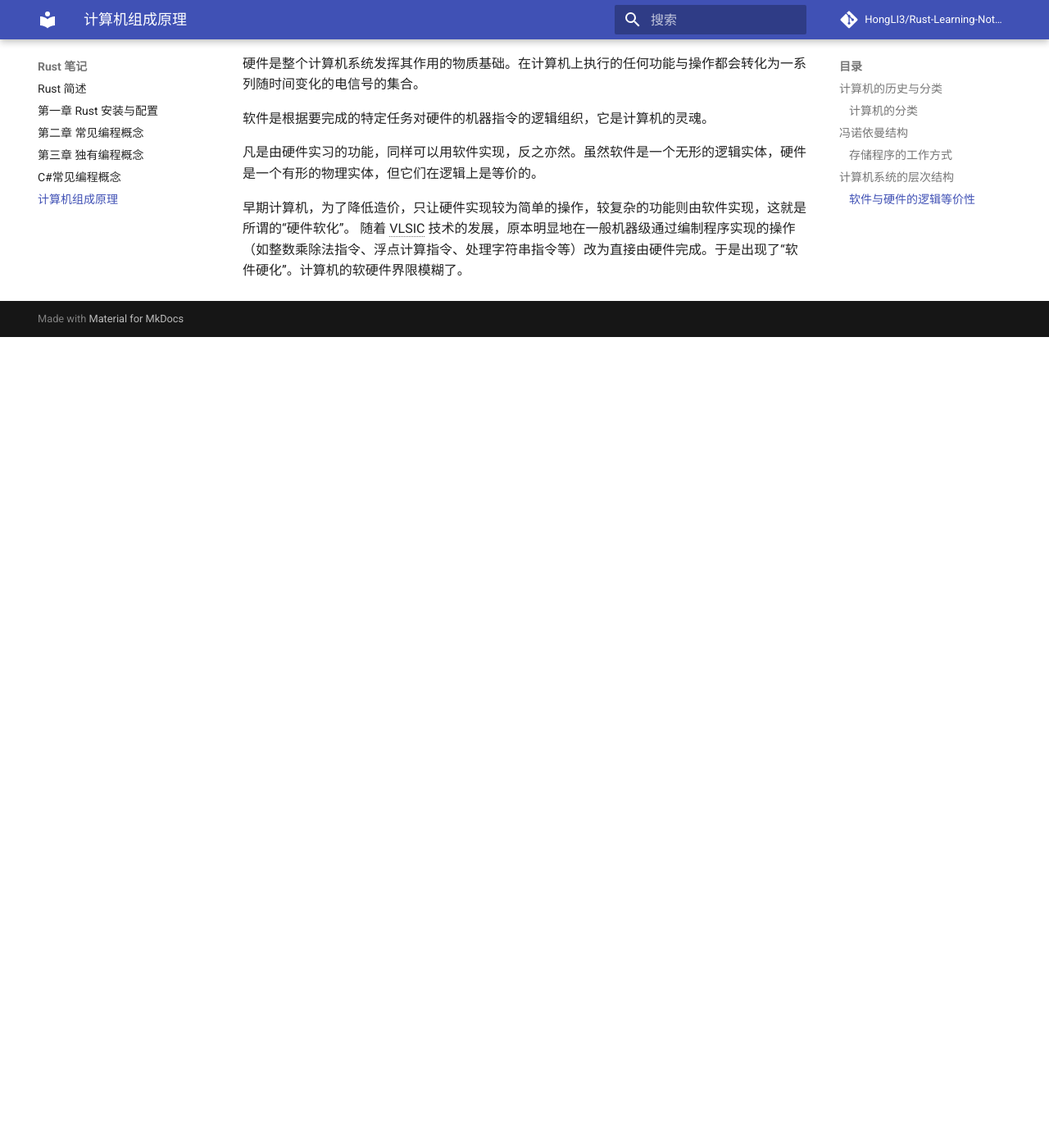
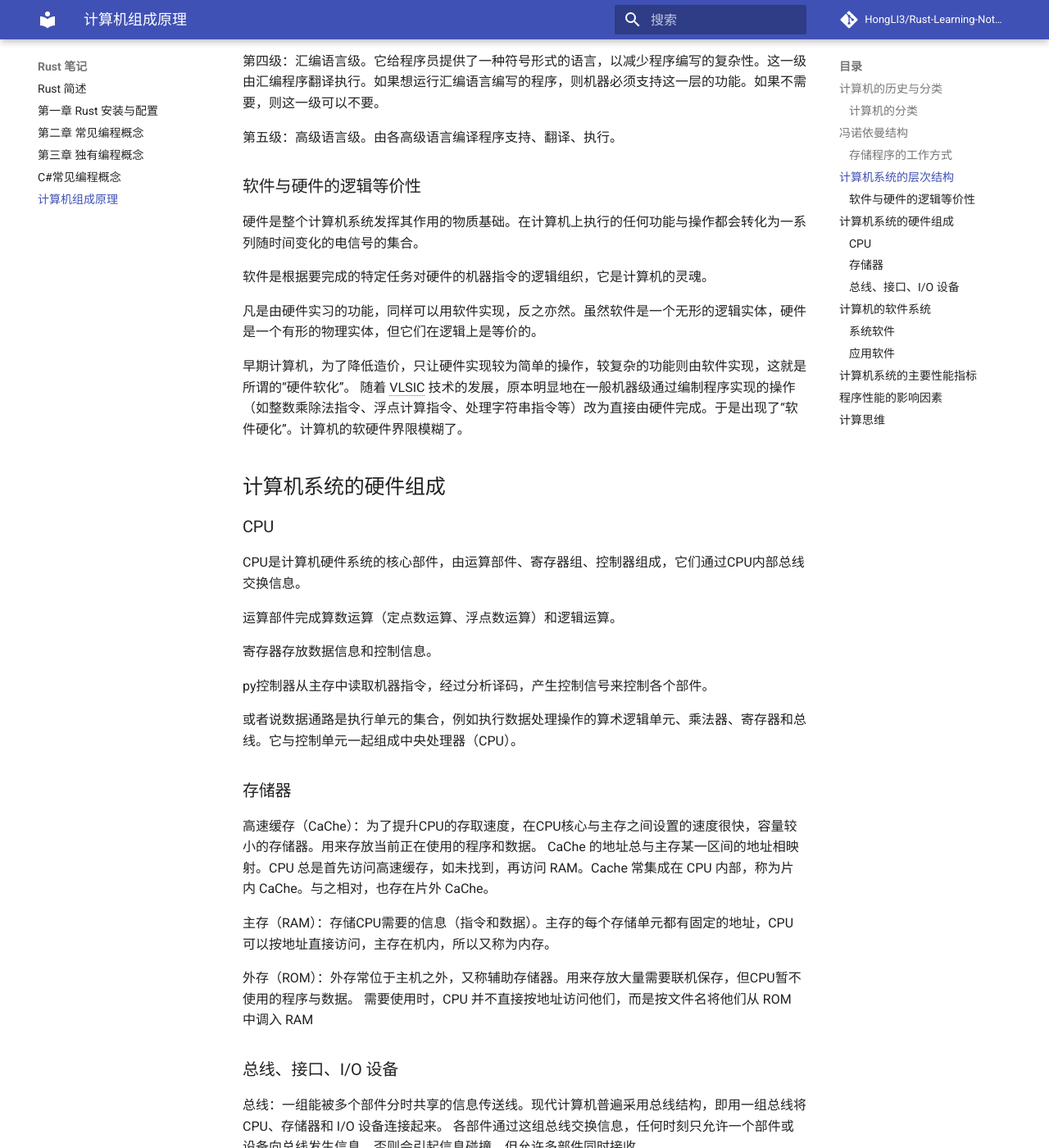
Before and after one commit to HongLI3/Rust-, an MkDocs documentation site: the page built from docs/计算机组成原理.md, in a window 1280 px wide and 1400 px high, scrolled down 2233 px. Shown: the whole window at 82% size. Built offline with MkDocs 1.6.1 and Material for MkDocs 9.7.7, drawn with Linux system fonts in a browser that asks for light colours; comment, search, counter and statistics services are not loaded; before the commit the page ends 2644 px from its top, so only the background shows below that; some of the changed text lies outside the part shown.

Commit message:
OnAction

```diff
--- a/docs/计算机组成原理.md
+++ b/docs/计算机组成原理.md
@@ -25,6 +25,12 @@
     - 小型机：具有区别 PC 及其服务器的特有体系结构，还有各制造厂自己的专利技术，有的还采用小型机专用处理器。高可靠性、高可用性、高服务性，年宕机时间只有几小时。
     - 工作站（workstation）
     - 微型机：即个人计算机
+- 目前流行的分类
+  - 个人计算机
+  - 个人移动设备
+  - 服务器（包括超级计算机）
+  - 云计算
+  - 嵌入式计算机
 
 ## 冯诺依曼结构
 
@@ -67,3 +73,87 @@
 
 早期计算机，为了降低造价，只让硬件实现较为简单的操作，较复杂的功能则由软件实现，这就是所谓的“硬件软化”。
 随着 VLSIC 技术的发展，原本明显地在一般机器级通过编制程序实现的操作（如整数乘除法指令、浮点计算指令、处理字符串指令等）改为直接由硬件完成。于是出现了“软件硬化”。计算机的软硬件界限模糊了。
+
+## 计算机系统的硬件组成
+
+### CPU
+
+CPU是计算机硬件系统的核心部件，由运算部件、寄存器组、控制器组成，它们通过CPU内部总线交换信息。
+
+运算部件完成算数运算（定点数运算、浮点数运算）和逻辑运算。
+
+寄存器存放数据信息和控制信息。
+
+py控制器从主存中读取机器指令，经过分析译码，产生控制信号来控制各个部件。
+
+或者说数据通路是执行单元的集合，例如执行数据处理操作的算术逻辑单元、乘法器、寄存器和总线。它与控制单元一起组成中央处理器（CPU）。
+
+### 存储器
+
+高速缓存（CaChe）：为了提升CPU的存取速度，在CPU核心与主存之间设置的速度很快，容量较小的存储器。用来存放当前正在使用的程序和数据。
+CaChe 的地址总与主存某一区间的地址相映射。CPU 总是首先访问高速缓存，如未找到，再访问 RAM。Cache 常集成在 CPU 内部，称为片内 CaChe。与之相对，也存在片外 CaChe。
+
+主存（RAM）：存储CPU需要的信息（指令和数据）。主存的每个存储单元都有固定的地址，CPU可以按地址直接访问，主存在机内，所以又称为内存。
+
+外存（ROM）：外存常位于主机之外，又称辅助存储器。用来存放大量需要联机保存，但CPU暂不使用的程序与数据。
+需要使用时，CPU 并不直接按地址访问他们，而是按文件名将他们从 ROM 中调入 RAM
+
+### 总线、接口、I/O 设备
+
+总线：一组能被多个部件分时共享的信息传送线。现代计算机普遍采用总线结构，即用一组总线将 CPU、存储器和 I/O 设备连接起来。
+各部件通过这组总线交换信息，任何时刻只允许一个部件或设备向总线发生信息，否则会引起信息碰撞，但允许多部件同时接收。
+
+系统总线：地址总线、数据总线、控制总线的统称。地址总线用来传输 CPU 或 I/O 设备给 RAM 的地址码。数据总线用来传输 CPU、I/O 设备之间需要交换的数据。
+控制总线传输控制信号，如：时钟信号、CPU发出的读写命令、I/O 设备送往 CPU 的请求信号等。
+
+接口： 计算机系统通常采用标准的系统总线。每种系统总线标准都规定里地址线和数据线的位数、控制线的种类和数量等。
+但各种 I/O 设备并不使用同一标准，为了让系统总线与各种 I/O 设备连接起来，需要在两者之间中设置 I/O 接口，起到缓冲、转换、连接等功能。
+
+I/O 设备：输入设备是将各种形式的外部信息转换成计算机能识别的二进制代码，输出设备是将计算机处理后的结果转换为人们能够识别的形式输出。
+
+## 计算机的软件系统
+
+### 系统软件
+
+操作系统
+
+语言处理程序
+
+数据库管理系统
+
+服务性支持软件
+
+### 应用软件
+
+## 计算机系统的主要性能指标
+
+CPU 时钟周期
+
+响应时间
+
+吞吐量
+
+CPU 执行时间
+
+CPI
+
+IPS
+
+FLOPS
+
+机器字长
+
+存储器容量
+
+总线宽度
+
+## 程序性能的影响因素
+
+| 软件或硬件组成部分      | 该部分如何影响性能             |
+|----------------|-----------------------|
+| 算法             | 决定源码级语句的数量和执行I/O操作的数量 |
+| 语言、编译器和体系结构    | 决定每条源码级语句对应的计算机指令数量|
+| 处理器和存储系统       |决定指令执行速度|
+| I/O系统（硬件和操作系统） | 决定I/O操作可能的执行速度|
+
+## 计算思维
```
Also changed, not shown: docs/img_1.png (added).
